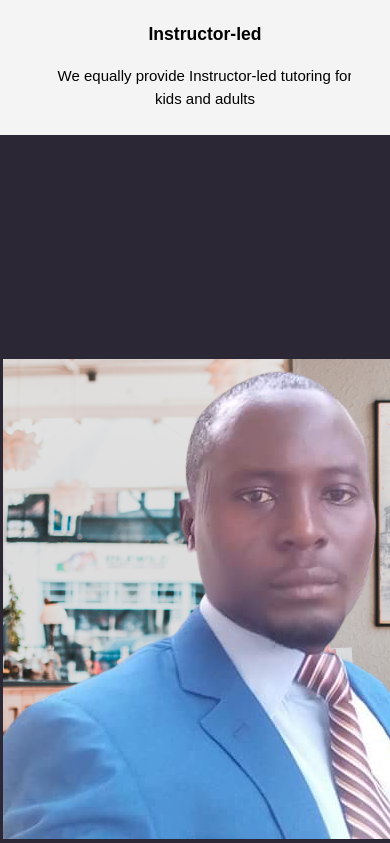
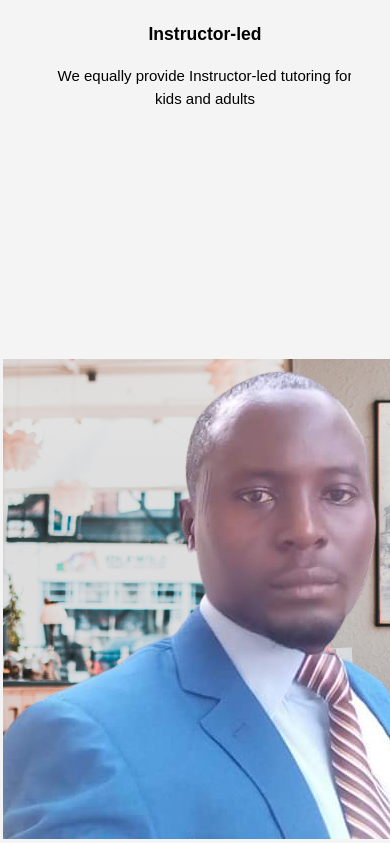
Before and after one commit to dila3405/ALX-MVP-PORTFOLIO-PROJECT, a plain HTML site: page index.html in a window 390 px wide. Shown: the part 1381-2224 px from the top of the page. Drawn offline with Linux system fonts and the light colour scheme.

Commit message:
Update style.css

```diff
--- a/style.css
+++ b/style.css
@@ -210,9 +210,3 @@ footer{
     margin-right: 50px;
     margin-right: 50px;
   }
-table {
-  font-size: 100%; font-style: normal; text-align: top; color: #F4F4F5; image-resolution: 50;
-}
-table{ border: #35424a; border-image-width: auto;
-  background-color: rgb(43, 39, 53);
-}
```
